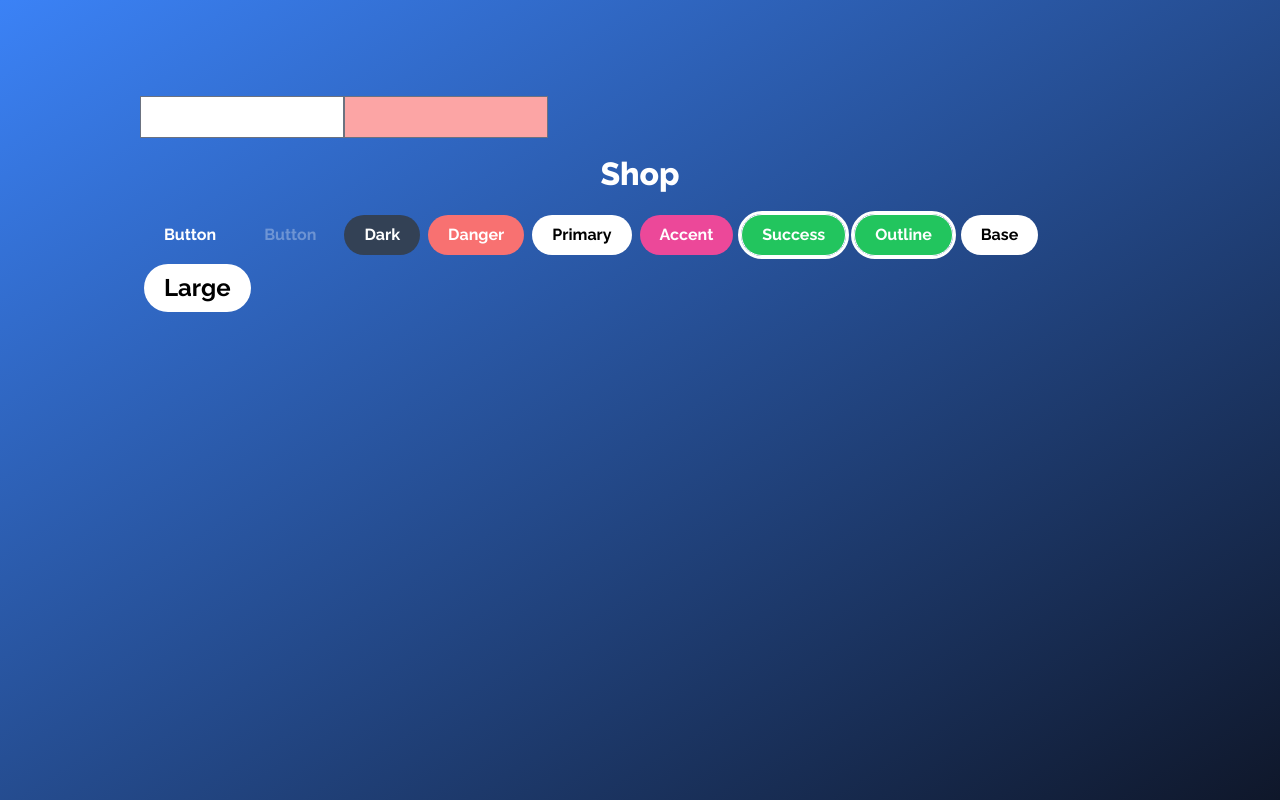
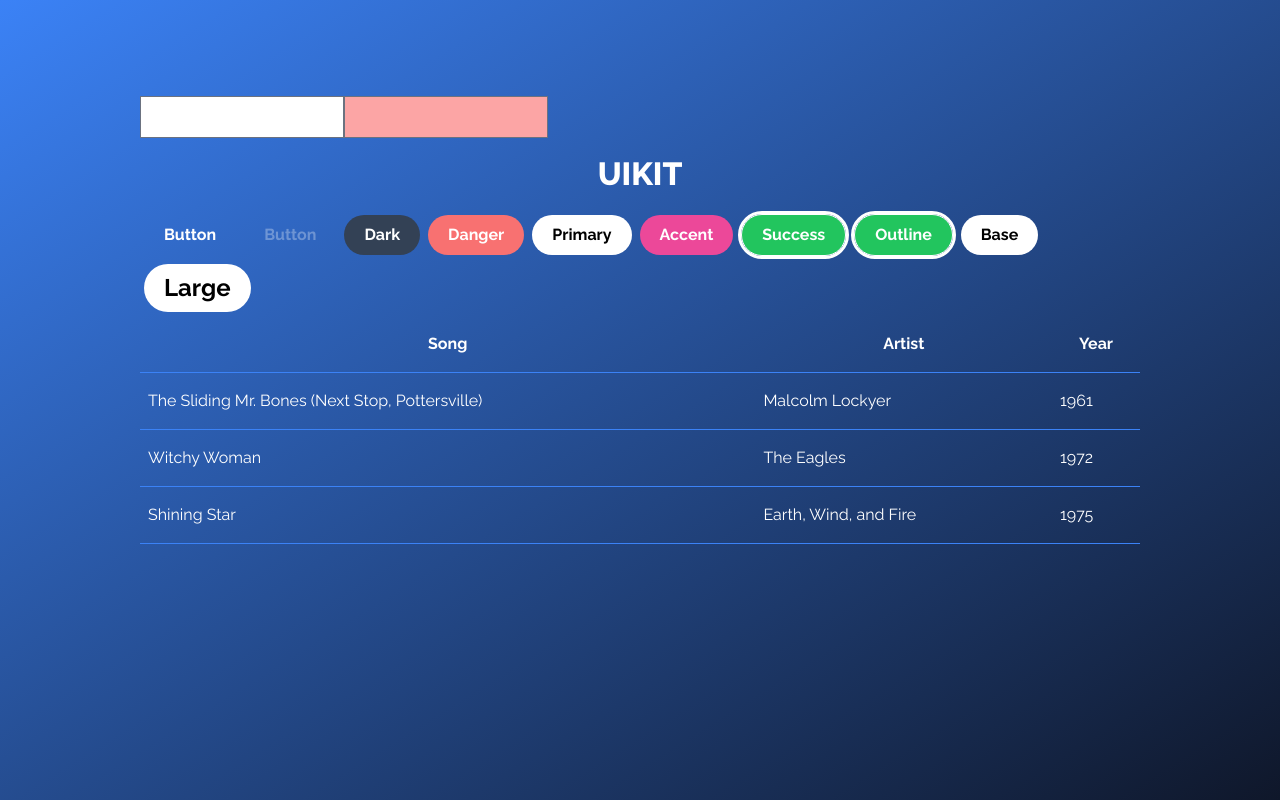
Before and after one commit to enrico-bellanti/react-shop, a React (Vite) app: page / in a window 1280 px wide. Built offline with nearby package versions, Linux system fonts and the light colour scheme.

Commit message:
added table custom design

```diff
--- a/src/App.tsx
+++ b/src/App.tsx
@@ -5,7 +5,7 @@ function App() {
     <div className="page">
       <input type="text" />
       <input type="text" className="error" />
-      <h1 className="title">Shop</h1>
+      <h1 className="title">UIKIT</h1>
       <button className="btn">Button</button>
       <button className="btn" disabled>Button</button>
       <button className="btn dark">Dark</button>
@@ -16,6 +16,32 @@ function App() {
       <button className="btn success outline">Outline</button>
       <button className="btn primary">Base</button>
       <button className="btn primary lg">Large</button>
+      <table className="table-auto w-full hover">
+        <thead>
+          <tr>
+            <th>Song</th>
+            <th>Artist</th>
+            <th>Year</th>
+          </tr>
+        </thead>
+        <tbody>
+          <tr>
+            <td>The Sliding Mr. Bones (Next Stop, Pottersville)</td>
+            <td>Malcolm Lockyer</td>
+            <td>1961</td>
+          </tr>
+          <tr>
+            <td>Witchy Woman</td>
+            <td>The Eagles</td>
+            <td>1972</td>
+          </tr>
+          <tr>
+            <td>Shining Star</td>
+            <td>Earth, Wind, and Fire</td>
+            <td>1975</td>
+          </tr>
+        </tbody>
+      </table>
     </div>
   )
 }
--- a/src/index.css
+++ b/src/index.css
@@ -71,3 +71,13 @@ input[type="email"].error {
 .btn.lg {
   @apply text-2xl
 }
+
+/* tables */
+.table-auto th,
+.table-auto td {
+  @apply border-b border-b-blue-500 py-4 px-2
+}
+
+.table-auto.hover tr:hover {
+  @apply bg-blue-500
+}
```
